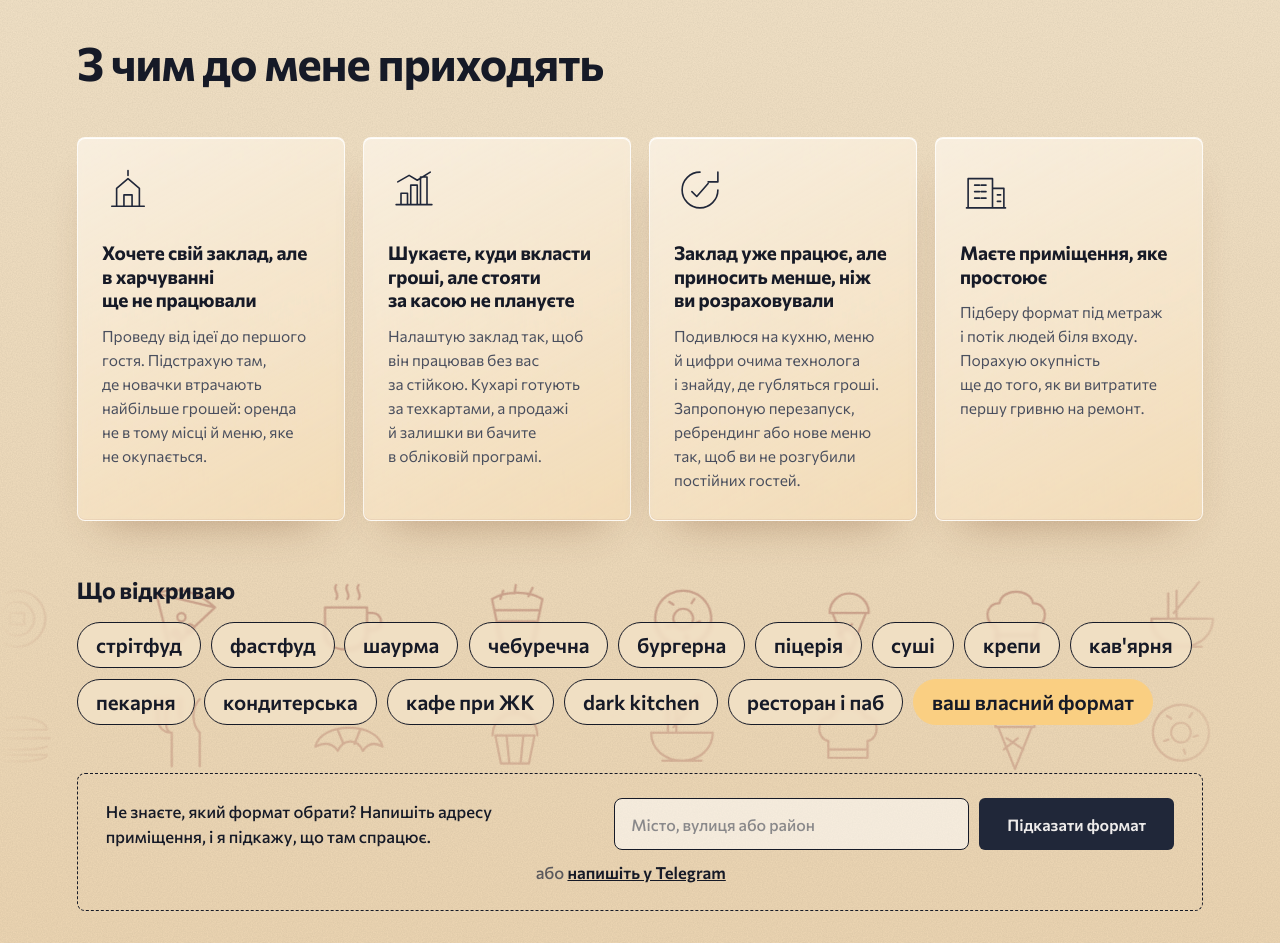
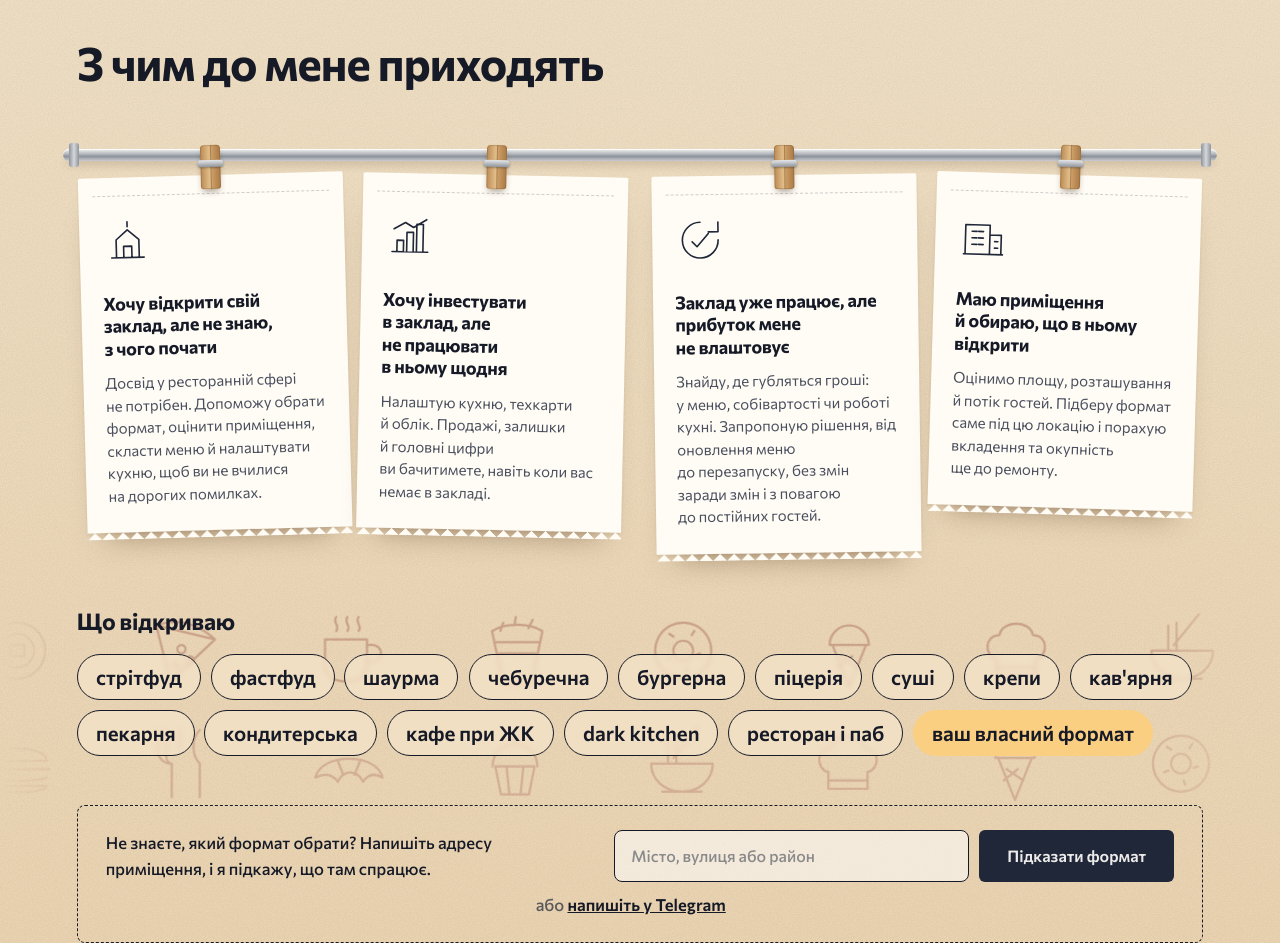
Before and after one commit to Prinkovska/resto, a plain HTML site: page index.html in a window 1280 px wide. Shown: the part 860-1803 px from the top of the page. Drawn offline with Linux system fonts and the light colour scheme; a web font is replaced by a local one.

Commit message:
Кому: нові короткі тексти; картки — чеки на кухонній рейці з прищепками
Co-Authored-By: Claude Opus 5.5 <noreply@anthropic.com>

```diff
--- a/css/style.css
+++ b/css/style.css
@@ -924,3 +924,38 @@ p,li,dd,h3,label,blockquote{text-wrap:pretty}
 .band.band--doodle{background:#E9A866 url("../media/tex/brick-wall.webp") center/cover no-repeat}
 .band--doodle::before{background:linear-gradient(90deg,rgba(250,207,130,.55),rgba(250,207,130,.15) 70%,transparent);opacity:1}
 @media (max-width:760px){.band.band--doodle{background-image:url("../media/tex/brick-wall-m.webp")}}
+
+/* ---------- «Кому»: картки — чеки замовлень на кухонній рейці, кожна на прищепці ---------- */
+.who{position:relative;padding-top:38px;align-items:start;gap:22px;perspective:none}
+.who__rail{position:absolute;left:-14px;right:-14px;top:12px;height:12px;border-radius:6px;z-index:0;
+  background:linear-gradient(180deg,#F2F2F0 0%,#B9BDC2 38%,#8E949B 62%,#C9CDD1 100%);
+  box-shadow:0 6px 10px -4px rgba(60,40,20,.35),inset 0 1px 0 rgba(255,255,255,.8)}
+.who__rail::before,.who__rail::after{content:"";position:absolute;top:-6px;width:10px;height:24px;border-radius:3px;background:linear-gradient(90deg,#8E949B,#D5D8DB,#8E949B)}
+.who__rail::before{left:6px}.who__rail::after{right:6px}
+.who__card{background:#FFFCF5!important;border:0!important;border-radius:2px 2px 0 0;padding:34px 22px 26px;
+  box-shadow:0 22px 30px -20px rgba(80,45,20,.5),0 2px 3px rgba(80,45,20,.08)!important;
+  -webkit-backdrop-filter:none!important;backdrop-filter:none!important;transform-style:flat;transform-origin:50% -24px;z-index:1}
+.who__card[data-reveal]{transform:translateY(-26px) rotate(0deg);transition:opacity .7s var(--ease-out),transform .9s var(--ease-back),box-shadow .3s;transition-delay:calc(var(--d,0) * 110ms)}
+.who__card.is-in,.who__card[data-reveal].is-in{transform:rotate(var(--r,0deg))}
+.who__card.is-in:hover{transform:rotate(calc(var(--r,0deg) * -1.4));transition-delay:0s}
+/* лінія відриву під прищепкою */
+.who__card::before{content:"";position:absolute;left:14px;right:14px;top:18px;border-top:1.5px dashed rgba(32,39,57,.22)}
+/* зубчастий низ, як у відірваного чека */
+.who__card::after{inset:auto 0 -7px 0;height:7px;border-radius:0;opacity:1!important;background:conic-gradient(from 135deg at top,#FFFCF5 90deg,transparent 0) 0 0/14px 7px repeat-x}
+/* дерев'яна прищепка з металевою пружинкою */
+.who__clip{position:absolute;left:50%;top:-30px;width:20px;height:44px;margin-left:-10px;border-radius:4px 4px 3px 3px;z-index:2;
+  background:linear-gradient(90deg,#B98A55 0%,#E2BD88 45%,#C99A62 60%,#A97A47 100%);
+  box-shadow:0 4px 6px -2px rgba(60,35,15,.45),inset 0 0 0 1px rgba(110,70,30,.25)}
+.who__clip::before{content:"";position:absolute;left:50%;top:0;bottom:0;width:1px;background:rgba(90,55,20,.35)}
+.who__clip::after{content:"";position:absolute;left:-3px;right:-3px;top:15px;height:7px;border-radius:4px;background:linear-gradient(180deg,#E6E8EA,#8E949B);box-shadow:0 1px 2px rgba(0,0,0,.3)}
+.who__ico{margin-top:4px}
+.who__card h3{font-size:18px}
+.who__card p{font-size:15px;line-height:1.5}
+@media (max-width:1180px){
+  .who{row-gap:56px}
+  .who__rail{display:none}
+}
+@media (max-width:820px){
+  .who{padding-top:30px;row-gap:50px}
+}
+@media (prefers-reduced-motion:reduce){.who__card[data-reveal]{transform:rotate(var(--r,0deg))}}
--- a/index.html
+++ b/index.html
@@ -125,25 +125,31 @@
       </header>
 
       <div class="who">
-        <article class="who__card" data-reveal data-tilt style="--d:0">
+        <!-- картки — як чеки замовлень на кухонній рейці, кожна на прищепці -->
+        <div class="who__rail" aria-hidden="true"></div>
+        <article class="who__card" data-reveal style="--d:0;--r:-1.6deg">
+          <span class="who__clip" aria-hidden="true"></span>
           <svg class="who__ico draw" viewBox="0 0 64 64" aria-hidden="true"><path pathLength="1" d="M12 52h40M18 52V30l14-12 14 12v22M27 52V38h10v14M32 8v6"/></svg>
-          <h3>Хочете свій заклад, але в харчуванні ще не працювали</h3>
-          <p>Проведу від ідеї до першого гостя. Підстрахую там, де новачки втрачають найбільше грошей: оренда не в тому місці й меню, яке не окупається.</p>
+          <h3>Хочу відкрити свій заклад, але не знаю, з чого почати</h3>
+          <p>Досвід у ресторанній сфері не потрібен. Допоможу обрати формат, оцінити приміщення, скласти меню й налаштувати кухню, щоб ви не вчилися на дорогих помилках.</p>
         </article>
-        <article class="who__card" data-reveal data-tilt style="--d:1">
+        <article class="who__card" data-reveal style="--d:1;--r:1.2deg">
+          <span class="who__clip" aria-hidden="true"></span>
           <svg class="who__ico draw" viewBox="0 0 64 64" aria-hidden="true"><path pathLength="1" d="M10 50h44M16 50V36h8v14M28 50V26h8v24M40 50V16h8v34M12 22l14-8 10 6 16-10"/></svg>
-          <h3>Шукаєте, куди вкласти гроші, але стояти за касою не плануєте</h3>
-          <p>Налаштую заклад так, щоб він працював без вас за стійкою. Кухарі готують за техкартами, а продажі й залишки ви бачите в обліковій програмі.</p>
+          <h3>Хочу інвестувати в заклад, але не працювати в ньому щодня</h3>
+          <p>Налаштую кухню, техкарти й облік. Продажі, залишки й головні цифри ви бачитимете, навіть коли вас немає в закладі.</p>
         </article>
-        <article class="who__card" data-reveal data-tilt style="--d:2">
+        <article class="who__card" data-reveal style="--d:2;--r:-0.8deg">
+          <span class="who__clip" aria-hidden="true"></span>
           <svg class="who__ico draw" viewBox="0 0 64 64" aria-hidden="true"><path pathLength="1" d="M32 10a22 22 0 1 0 22 22M54 10v12H42M22 34l6 6 14-16"/></svg>
-          <h3>Заклад уже працює, але приносить менше, ніж ви розраховували</h3>
-          <p>Подивлюся на кухню, меню й цифри очима технолога і знайду, де губляться гроші. Запропоную перезапуск, ребрендинг або нове меню так, щоб ви не розгубили постійних гостей.</p>
+          <h3>Заклад уже працює, але прибуток мене не влаштовує</h3>
+          <p>Знайду, де губляться гроші: у меню, собівартості чи роботі кухні. Запропоную рішення, від оновлення меню до перезапуску, без змін заради змін і з повагою до постійних гостей.</p>
         </article>
-        <article class="who__card" data-reveal data-tilt style="--d:3">
+        <article class="who__card" data-reveal style="--d:3;--r:1.7deg">
+          <span class="who__clip" aria-hidden="true"></span>
           <svg class="who__ico draw" viewBox="0 0 64 64" aria-hidden="true"><path pathLength="1" d="M10 54V18h30v36M40 30h14v24M8 54h48M18 26h6M26 26h6M18 34h6M26 34h6M18 42h6M26 42h6M46 38h4M46 46h4"/></svg>
-          <h3>Маєте приміщення, яке простоює</h3>
-          <p>Підберу формат під метраж і потік людей біля входу. Порахую окупність ще до того, як ви витратите першу гривню на ремонт.</p>
+          <h3>Маю приміщення й обираю, що в ньому відкрити</h3>
+          <p>Оцінимо площу, розташування й потік гостей. Підберу формат саме під цю локацію і порахую вкладення та окупність ще до ремонту.</p>
         </article>
       </div>
 
```
